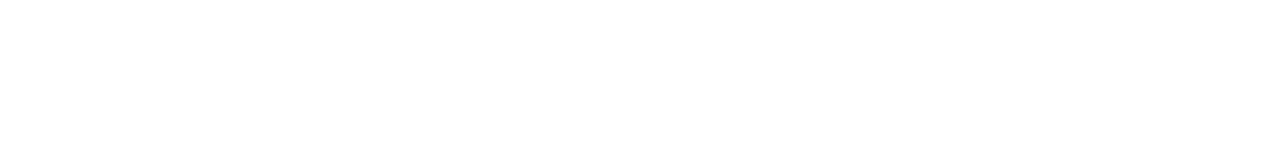
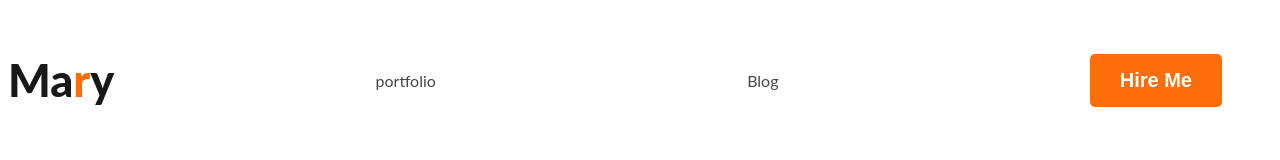
Before and after one commit to MohammadShoyaib/web-developer-portfollio, a plain HTML site: page index.html in a window 1280 px wide. Drawn offline with Linux system fonts and the light colour scheme.

Commit message:
added a nav bar

```diff
--- a/index.html
+++ b/index.html
@@ -3,9 +3,27 @@
 <head>
     <meta charset="UTF-8">
     <meta name="viewport" content="width=device-width, initial-scale=1.0">
-    <title>Document</title>
+    <link rel="preconnect" href="https://fonts.googleapis.com">
+    <link rel="preconnect" href="https://fonts.gstatic.com" crossorigin>
+    <link href="https://fonts.googleapis.com/css2?family=Open+Sans:wght@800&display=swap" rel="stylesheet">
+
+    <link rel="stylesheet" href="styles/porfolio.css">
+    <title>Developer portfolio</title>
 </head>
 <body>
+    <header>
+        <nav>
+            <h3 class="nav-title">Ma<span class="text-primary">r</span>y</h3>
+            <li><a href="">portfolio</a></li>
+            <li><a href="">Blog</a></li>
+            <li><button class="btn-primary">Hire Me</button></li>
+        </nav>
+    </header>
+    <main>
 
+    </main>
+    <footer>
+
+    </footer>
 </body>
 </html>
--- /dev/null
+++ b/styles/porfolio.css
@@ -0,0 +1,41 @@
+/* common style */
+body{
+    font-family: 'Open Sans', sans-serif;
+    font-family: 'lato',sans-serif;
+}
+nav{
+    display: flex;
+    justify-content: space-between;
+     align-items: center;
+}
+.text-primary{
+    color: #FD6E0A;
+}
+.nav-title{
+    color: var(--Dark-01, #181818);
+    font-size: 45px;
+    font-weight: 800;
+
+}
+nav>ul{
+    display: flex;
+    align-items: center;
+}
+/* edited 50px */
+nav li{
+    list-style: none;
+    margin-right: 50px;
+}
+nav a{
+    text-decoration: none;
+    color:#474747 ;
+}
+.btn-primary{
+    border-radius: 5px;
+    background: #FD6E0A;
+    border: 0;
+    color: white;
+    font-size: 20px;
+    font-weight: 700;
+     padding: 15px 30px;
+}
```
